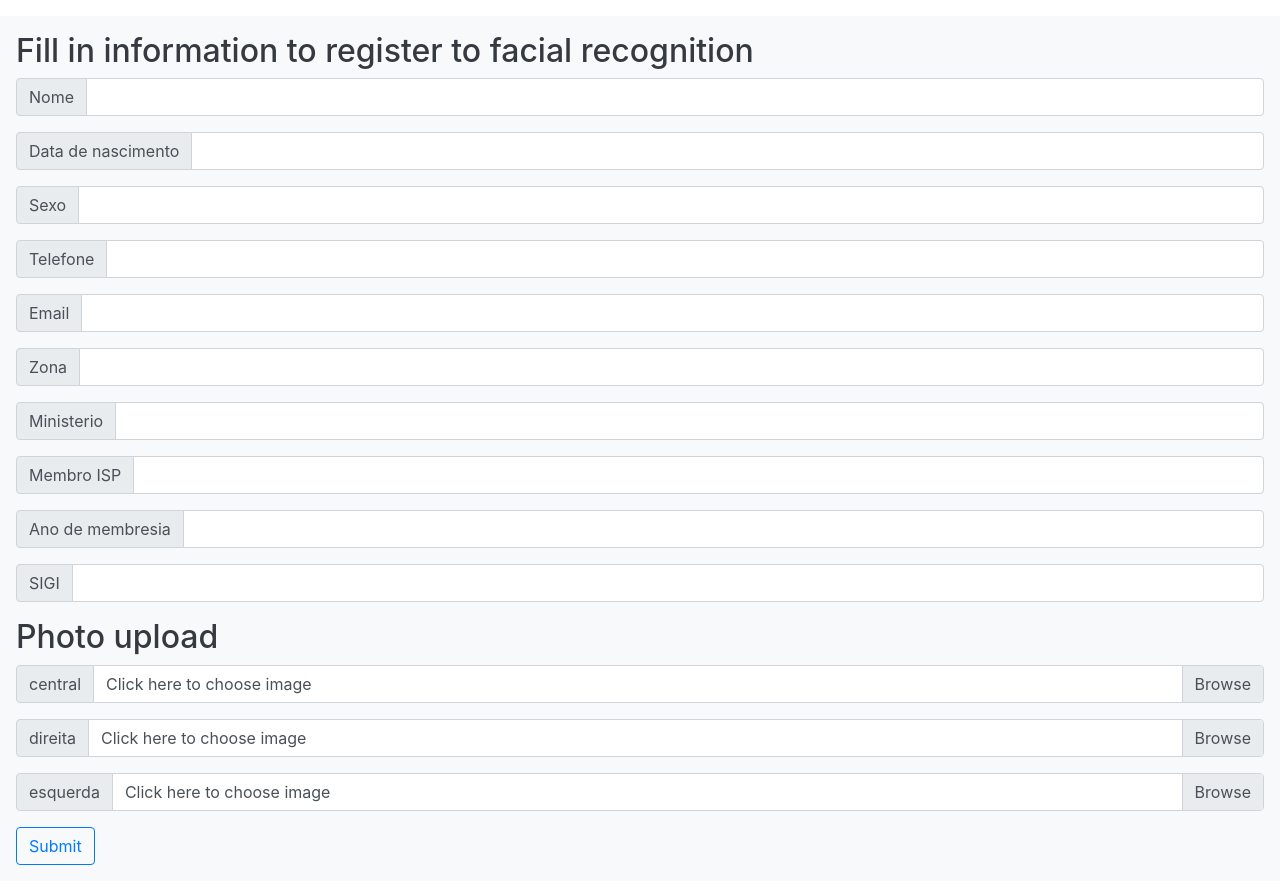
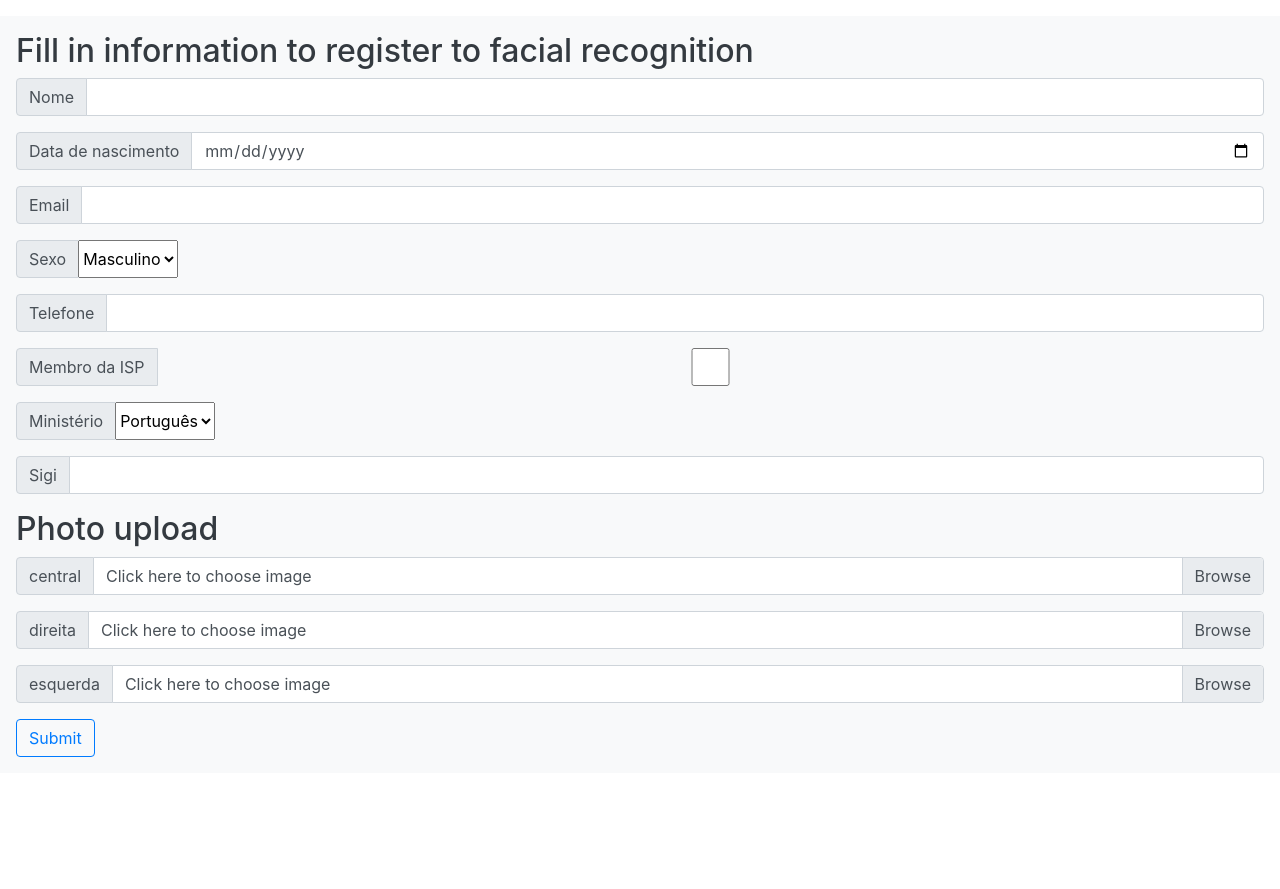
Before and after one commit to andrewjschuang/biometric-system-management-isp, a Flask app: page /register in a window 1280 px wide. Shown: the part 48-937 px from the top of the page. After the commit the page ends 805 px from the top, so only its background shows below. Run offline with Flask 2, Linux system fonts and the light colour scheme; parts of the project's set-up code (start-up, migrations or seed data) failed here and were passed over; some libraries are stand-ins or nearby versions.

Commit message:
change register html form

```diff
--- a/templates/register.html
+++ b/templates/register.html
@@ -24,24 +24,75 @@
     <div class="p-3 mb-2 bg-light text-dark">
         <h2>Fill in information to register to facial recognition</h2>
 
-        <form method=post enctype="multipart/form-data">
+        <form method=post enctype="multipart/form-data" id=registerform>
             <div class="input-group mb-3">
                 <div class="input-group-prepend">
                     <span class="input-group-text" id="basic-addon1">Nome</span>
                 </div>
-                <input type="text" name="nome" class="form-control" placeholder="" aria-label=""
+                <input type="text" name="name" class="form-control" placeholder="" aria-label=""
                     aria-describedby="basic-addon1" required>
             </div>
 
-            {% for s in ['Data de nascimento', 'Sexo', 'Telefone', 'Email', 'Zona', 'Ministerio', 'Membro ISP', 'Ano de membresia', 'SIGI'] %}
-                <div class="input-group mb-3">
-                    <div class="input-group-prepend">
-                        <span class="input-group-text" id="basic-addon1">{{ s }}</span>
-                    </div>
-                    <input type="text" name="{{ s.lower() }}" class="form-control" placeholder="" aria-label=""
-                        aria-describedby="basic-addon1">
+            <div class="input-group mb-3">
+                <div class="input-group-prepend">
+                    <span class="input-group-text" id="basic-addon1">Data de nascimento</span>
                 </div>
-            {% endfor %}
+                <input type="date" name="birth_date" class="form-control" placeholder="" aria-label=""
+                    aria-describedby="basic-addon1" required>
+            </div>
+
+            <div class="input-group mb-3">
+                <div class="input-group-prepend">
+                    <span class="input-group-text" id="basic-addon1">Email</span>
+                </div>
+                <input type="email" name="email" class="form-control" placeholder="" aria-label=""
+                    aria-describedby="basic-addon1" required>
+            </div>
+
+            <div class="input-group mb-3">
+                <div class="input-group-prepend">
+                    <span class="input-group-text" id="basic-addon1">Sexo</span>
+                </div>
+                <select id="gender" name="gender" form="registerform">
+                    <option value="MALE">Masculino</option>
+                    <option value="FEMALE">Feminino</option>
+                </select>
+            </div>
+
+            <div class="input-group mb-3">
+                <div class="input-group-prepend">
+                    <span class="input-group-text" id="basic-addon1">Telefone</span>
+                </div>
+                <input type="text" name="phone_number" class="form-control" placeholder="" aria-label=""
+                    aria-describedby="basic-addon1" required>
+            </div>
+
+            <div class="input-group mb-3">
+                <div class="input-group-prepend">
+                    <span class="input-group-text" id="basic-addon1">Membro da ISP</span>
+                </div>
+                <input type="checkbox" name="member" value="true" class="form-control" placeholder="" aria-label=""
+                    aria-describedby="basic-addon1">
+            </div>
+
+            <div class="input-group mb-3">
+                <div class="input-group-prepend">
+                    <span class="input-group-text" id="basic-addon1">Ministério</span>
+                </div>
+                <select id="ministry" name="ministry" form="registerform">
+                    <option value="PT">Português</option>
+                    <option value="MD">Mandarim</option>
+                    <option value="TW">Taiwanês</option>
+                </select>
+            </div>
+
+            <div class="input-group mb-3">
+                <div class="input-group-prepend">
+                    <span class="input-group-text" id="basic-addon1">Sigi</span>
+                </div>
+                <input type="number" name="sigi" class="form-control" placeholder="" aria-label=""
+                    aria-describedby="basic-addon1" required>
+            </div>
 
             <h2>Photo upload</h2>
 
```
